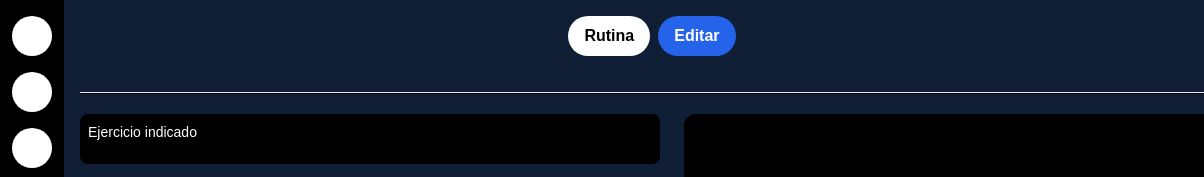
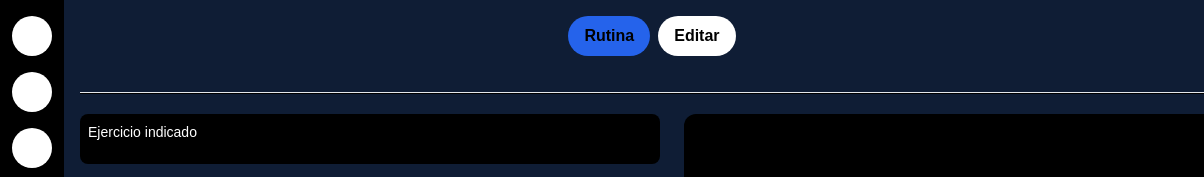
Before and after one commit to mikewatouski/Proyecto2025, a plain HTML site: page Rutinas/R/rutinas.html in a window 1280 px wide. Shown: the top 177 px of the page, 0-1204 px from the left. Drawn offline with nearby package versions, Linux system fonts and the light colour scheme.

Commit message:
cambio de funcion

```diff
--- a/Rutinas/R/rutinas.css
+++ b/Rutinas/R/rutinas.css
@@ -77,13 +77,13 @@
 }
 
 .boton-seccion.blanco {
-  background-color: white;
+  background-color: #2563eb;
   color: black;
 }
 
 .boton-seccion.azul {
-  background-color: #2563eb;
-  color: white;
+  background-color: #ffffff;
+  color: rgb(0, 0, 0);
 }
 
 /* Imagen de perfil */
```
